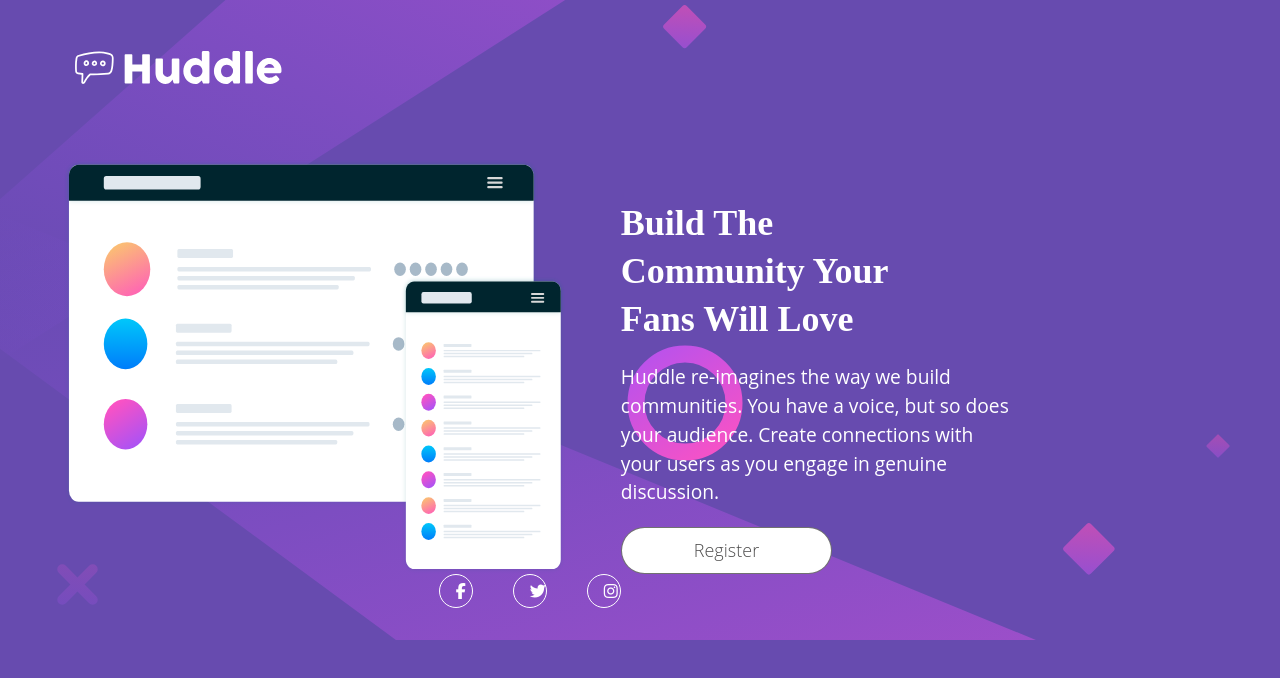
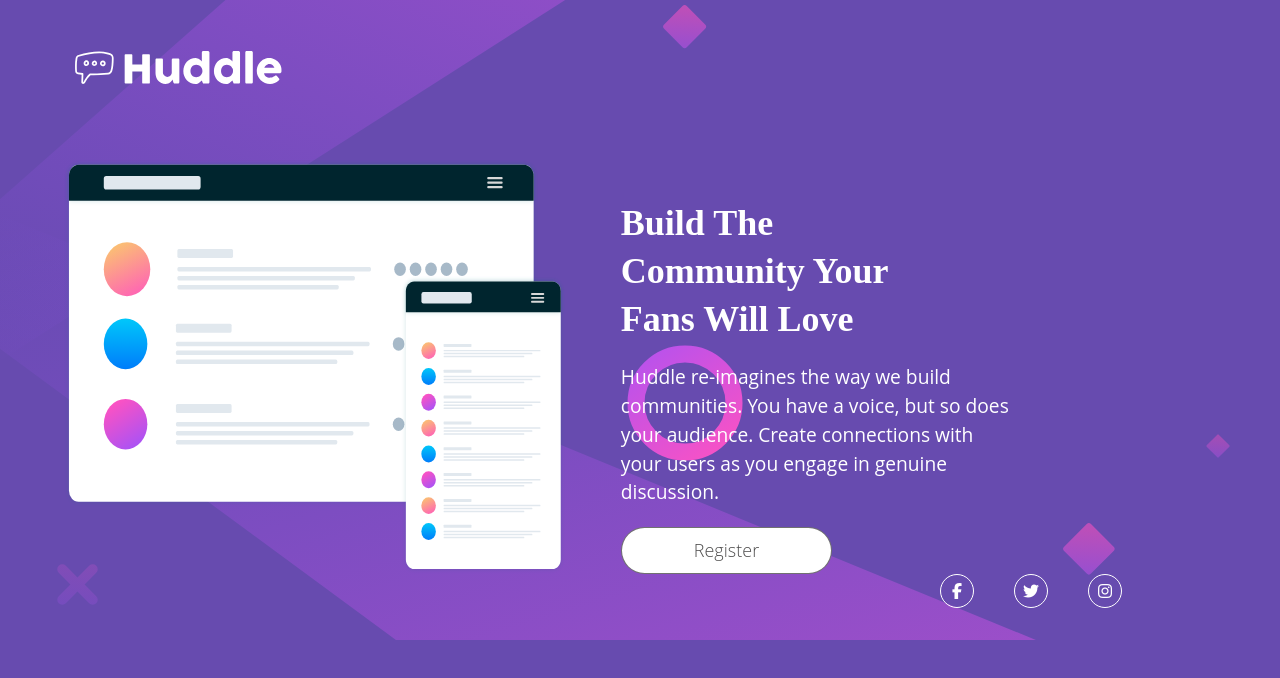
Before and after one commit to terhemeniorwua-png/hundle-landing-page, a website: page index.html in a window 1280 px wide. Drawn offline with Linux system fonts and the light colour scheme.

Commit message:
position the icons and add hover effect

```diff
--- a/src/input.css
+++ b/src/input.css
@@ -64,11 +64,13 @@ body{
     border: 1px solid white;
     border-radius: 100%;
     gap:1em;
-    text-align: start;
+    display: flex;
+    justify-content: center;
+    align-items: center;
 }
 .icon:hover{
-   border:1px solid rgba(255, 255, 255, 0.48);
-    color: rgba(255, 255, 255, 0.48);
+   border:1px solid var(--manga);
+    color: var(--manga);
     transition-duration: 0.2s;
 }
 
@@ -79,5 +81,8 @@ body{
         background-position-y: -10em;
         padding-left: 5%;
     }
-
+    .icon{
+        position: relative;
+        left:90%;
+    }
 }
```
Also changed, not shown: src/output.css.
